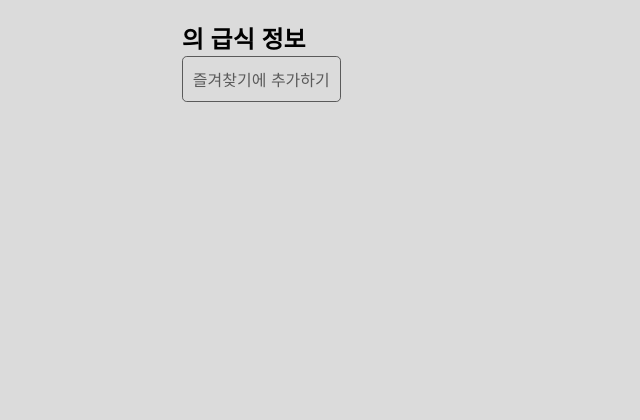
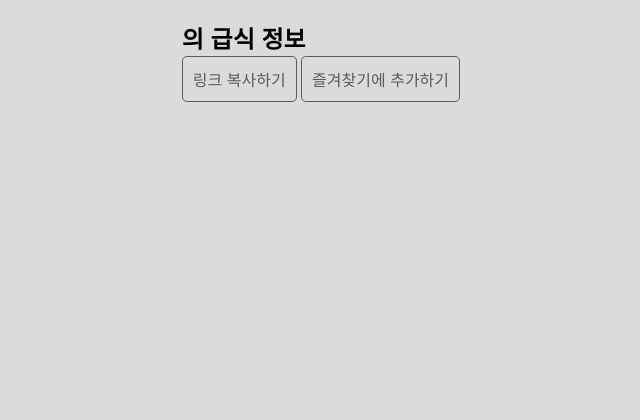
Before and after one commit to chick0/meal-api, a Python web app: template app/templates/meal/show.html in a window 1280 px wide. Shown: the top 420 px of the page, without its empty margins (79-719 px from the left). Run offline with Jinja, Linux system fonts and the light colour scheme; the template is opened without the code that fills it, so the values that code supplies are empty.

Commit message:
링크 복사하기 버튼 추가

```diff
--- a/app/templates/meal/show.html
+++ b/app/templates/meal/show.html
@@ -2,6 +2,7 @@
 {% block content %}
         <section class="lf" style="margin-bottom:100%">
             <h2 style="margin-bottom:0">{{ title }}의 급식 정보</h2>
+            <button class="btn no-script copy" data-clipboard-text="{{ g.host }}{{ this_url }}">링크 복사하기</button>
             <button class="btn no-script" id="star" style="display:none;">즐겨찾기</button>
         {% for meal in result: %}
             <hr style="margin-top:10px;margin-bottom:-1px">
--- a/app/views/meal.py
+++ b/app/views/meal.py
@@ -88,4 +88,10 @@ def show(edu_code: str, school_code: str, date: str = "today"):
         tomorrow=tomorrow,            # 내일
 
         today=today,                  # 오늘 메뉴인지 검사용
+
+        this_url=url_for(             # 링크 복사용
+            ".show",
+            edu_code=edu_code,
+            school_code=school_code
+        )
     )
```
